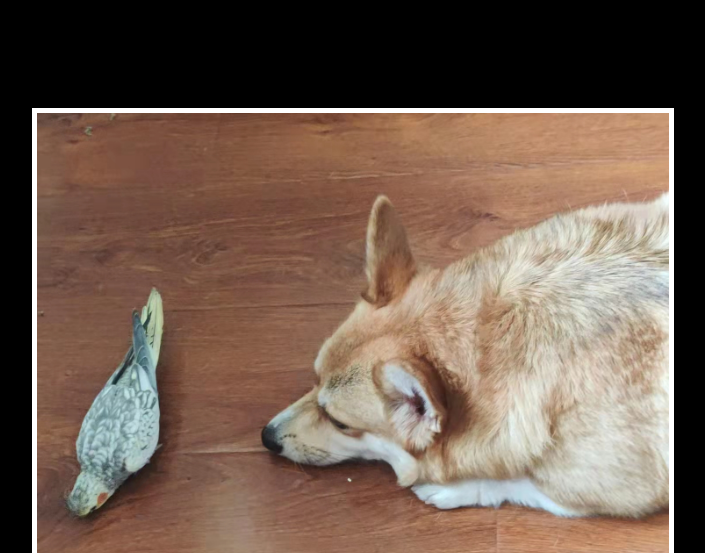
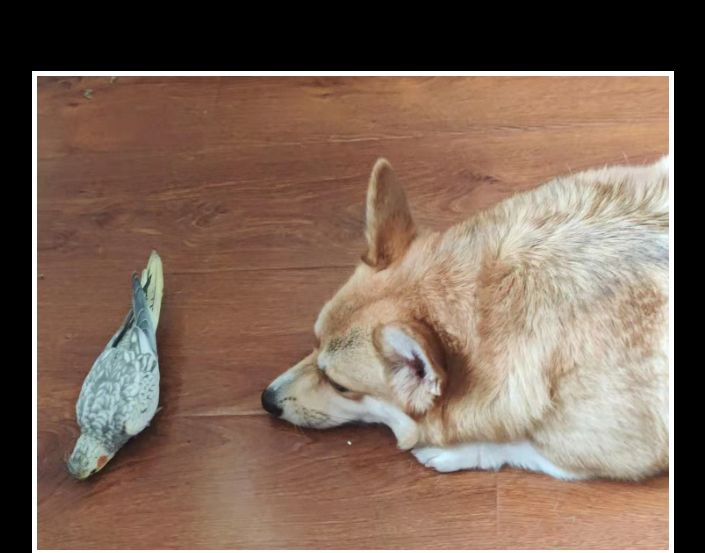
Before and after one commit to Homer212416/MemePoster, a plain HTML site: page index.html in a window 1280 px wide. Shown: the top 553 px of the page, without its empty margins (292-997 px from the left). Drawn offline with Linux system fonts and the light colour scheme.

Commit message:
Update style.css

```diff
--- a/style.css
+++ b/style.css
@@ -26,5 +26,5 @@ html{
   #main{
     width: 100%;
     border: 5px solid white;
-    margin-top: 100px;
+    margin-top: 10%;
   }
```
